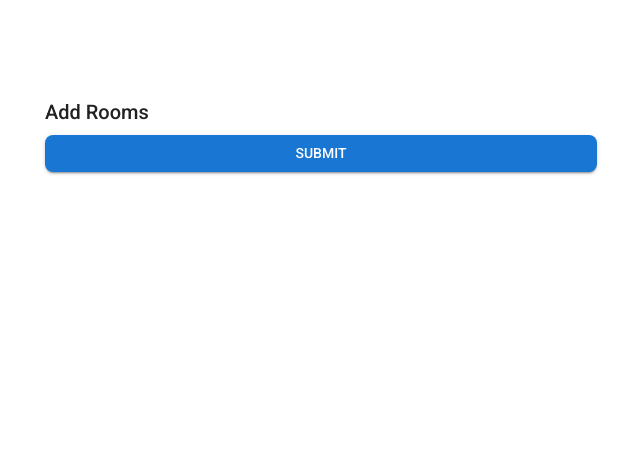
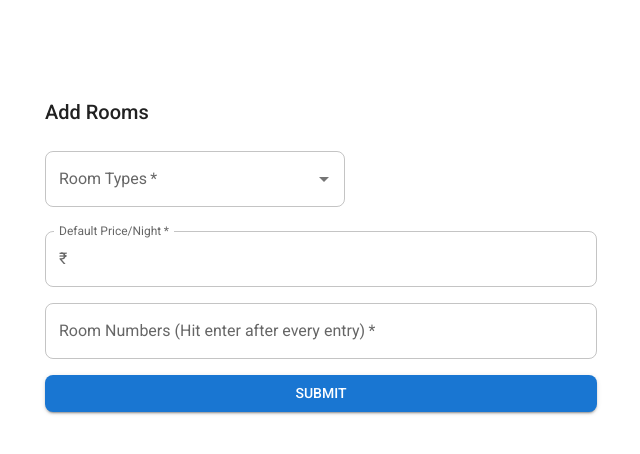
Before and after one commit to Manku27/hotel-admin, a React (Vite) app: page /rooms in a window 1280 px wide. Shown: the top 454 px of the page, without its empty margins (319-959 px from the left). Built offline with nearby package versions, Linux system fonts and the light colour scheme.

Commit message:
Room form

```diff
--- a/src/rooms/AddRoomForm.tsx
+++ b/src/rooms/AddRoomForm.tsx
@@ -1,8 +1,18 @@
-import { Button, Container, Grid, Typography } from '@mui/material';
-import { Formik, Form } from 'formik';
+import {
+  Autocomplete,
+  Button,
+  Chip,
+  Container,
+  Grid,
+  InputAdornment,
+  TextField,
+  Typography,
+} from '@mui/material';
+import { Formik, Form, ErrorMessage, Field } from 'formik';
 import * as yup from 'yup';
 import { AddRoom } from './roomTypes';
-import { RoomType, roomTypeValues } from './roomConstants';
+import { ROOM_TYPE_LIST, RoomType, roomTypeValues } from './roomConstants';
+import { SyntheticEvent } from 'react';
 
 const validationSchema = yup.object().shape({
   roomNumbers: yup
@@ -26,7 +36,7 @@ const validationSchema = yup.object().shape({
 
 const initialValues: any = {
   roomNumbers: [],
-  defaultPricePerNight: null,
+  defaultPricePerNight: '',
   type: '',
   customType: '',
 };
@@ -44,18 +54,108 @@ const AddRoomForm = () => {
             initialValues={initialValues}
             validationSchema={validationSchema}
             onSubmit={handleSubmit}
+            validateOnBlur={false}
           >
-            {() => (
+            {({ setFieldValue, errors, values, touched }) => (
               <Form>
                 <Typography variant="h6" gutterBottom>
                   Add Rooms
                 </Typography>
-
+                <Autocomplete
+                  id="type"
+                  options={ROOM_TYPE_LIST}
+                  getOptionLabel={(option) => option.label}
+                  style={{ width: 300 }}
+                  onChange={(e, value) => {
+                    setFieldValue('type', value !== null ? value.id : '');
+                  }}
+                  renderInput={(params) => (
+                    <TextField
+                      margin="normal"
+                      label="Room Types"
+                      name="type"
+                      error={!!errors.type}
+                      helperText={errors.type && <ErrorMessage name="type" />}
+                      {...params}
+                      required
+                    />
+                  )}
+                  sx={{ marginBottom: '1rem' }}
+                />
+                {values.type === RoomType.OTHER ? (
+                  <Field
+                    as={TextField}
+                    name="customType"
+                    label="Custom Type"
+                    fullWidth
+                    error={!!errors.customType && touched.customType}
+                    helperText={
+                      errors.customType && <ErrorMessage name="customType" />
+                    }
+                    sx={{ marginBottom: '1rem' }}
+                    required
+                  />
+                ) : null}
+                <Field
+                  as={TextField}
+                  name="defaultPricePerNight"
+                  label="Default Price/Night"
+                  fullWidth
+                  error={
+                    !!errors.defaultPricePerNight &&
+                    touched.defaultPricePerNight
+                  }
+                  helperText={
+                    errors.defaultPricePerNight && (
+                      <ErrorMessage name="defaultPricePerNight" />
+                    )
+                  }
+                  sx={{ marginBottom: '1rem' }}
+                  required
+                  InputProps={{
+                    startAdornment: (
+                      <InputAdornment position="start">₹</InputAdornment>
+                    ),
+                  }}
+                  type="number"
+                  onWheel={(e: SyntheticEvent) =>
+                    (e.target as HTMLElement).blur()
+                  }
+                />
+                <Autocomplete
+                  clearIcon={false}
+                  options={[]}
+                  freeSolo
+                  multiple
+                  renderTags={(value, props) =>
+                    value.map((option, index) => (
+                      <Chip label={option} {...props({ index })} key={index} />
+                    ))
+                  }
+                  onChange={(e, value) => {
+                    setFieldValue('roomNumbers', value !== null ? value : '');
+                  }}
+                  sx={{ marginBottom: '1rem' }}
+                  renderInput={(params) => (
+                    <TextField
+                      label="Room Numbers (Hit enter after every entry)"
+                      {...params}
+                      error={!!errors.roomNumbers && touched.roomNumbers}
+                      helperText={
+                        errors.roomNumbers && (
+                          <ErrorMessage name="roomNumbers" />
+                        )
+                      }
+                      required
+                    />
+                  )}
+                />
                 <Button
                   type="submit"
                   variant="contained"
                   color="primary"
                   fullWidth
+                  formNoValidate
                 >
                   Submit
                 </Button>
```
